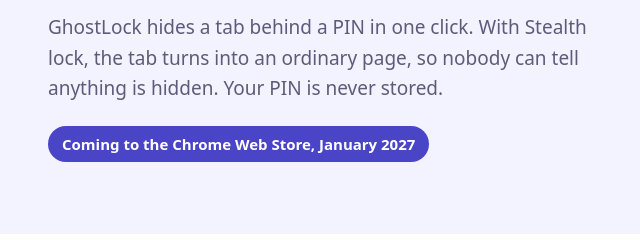
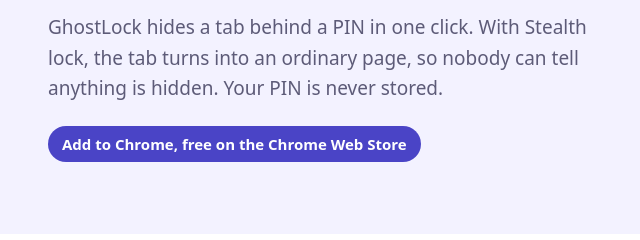
Before and after one commit to moonwickapps-lang/moonwickapps-lang.github.io, a plain HTML site: page index.html in a window 1280 px wide. Shown: the part 1200-1440 px from the top of the page, 296-936 px from the left. Drawn offline with Linux system fonts and the light colour scheme.

Commit message:
GhostLock is live: link the hero to its Chrome Web Store page
Replaces the "Coming January 2027" label with an "Add to Chrome" link
(utm_source=moonwick-site).

Co-Authored-By: Claude Opus 5.5 <noreply@anthropic.com>
Claude-Session: https://claude.ai/code/session_01KLrjNqRVv5SLTdZTq4QeGa

```diff
--- a/index.html
+++ b/index.html
@@ -39,7 +39,7 @@
     <div class="badge">GhostLock for Chrome</div>
     <h1>Lock any tab. Or make it look unlocked.</h1>
     <p>GhostLock hides a tab behind a PIN in one click. With Stealth lock, the tab turns into an ordinary page, so nobody can tell anything is hidden. Your PIN is never stored.</p>
-    <span class="status">Coming to the Chrome Web Store, January 2027</span>
+    <a class="status" href="https://chromewebstore.google.com/detail/ghostlock-pin-lock-for-ta/fiekglinchlongldgbabcemanflcpeoa?utm_source=moonwick-site">Add to Chrome, free on the Chrome Web Store</a>
   </div>
 </div></div>
 
--- a/style.css
+++ b/style.css
@@ -26,6 +26,8 @@ nav a:hover { color: var(--fg); }
 .badge { display: inline-flex; align-items: center; gap: 10px; font-weight: 700; font-size: 20px; }
 .status { display: inline-block; margin-top: 22px; padding: 6px 14px; border-radius: 999px;
   background: var(--accent); color: var(--accent-fg); font-weight: 600; font-size: 15px; }
+a.status { text-decoration: none; }
+a.status:hover { filter: brightness(1.08); }
 section { padding: 56px 0; }
 h2 { font-size: 28px; margin: 0 0 20px; }
 .grid { display: grid; grid-template-columns: repeat(auto-fit, minmax(240px, 1fr)); gap: 20px; }
```
Also changed, not shown: 1 other file.
